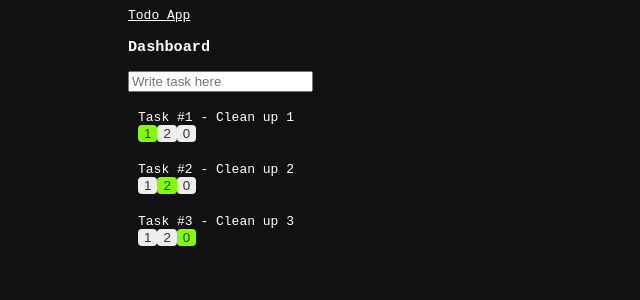
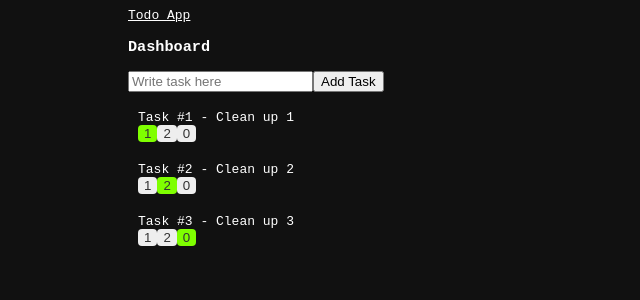
Before and after one commit to terdenek/CSC436-Homeworks, an Angular app in the folder hw4/todo-app/: page /dashboard in a window 1280 px wide. Shown: the top 300 px of the page, without its empty margins (0-640 px from the left). Built offline with nearby package versions, Linux system fonts and the light colour scheme.

Commit message:
Added ability to add task

```diff
--- a/hw4/todo-app/src/app/components/new-todo-item/new-todo-item.component.html
+++ b/hw4/todo-app/src/app/components/new-todo-item/new-todo-item.component.html
@@ -1,3 +1,4 @@
 <p>
     <input [(ngModel)]="task.name" placeholder="Write task here"/>
+    <button (click)='addTask(task.name)'> Add Task </button>
 </p>
--- a/hw4/todo-app/src/app/components/new-todo-item/new-todo-item.component.ts
+++ b/hw4/todo-app/src/app/components/new-todo-item/new-todo-item.component.ts
@@ -16,6 +16,7 @@ export class NewTodoItemComponent implements OnInit {
   }
 
   addTask(text: String) {
+    // could have pulled straight from this.task as well
     this.todoService.addTask({
       id: 0,
       name: text,
```
